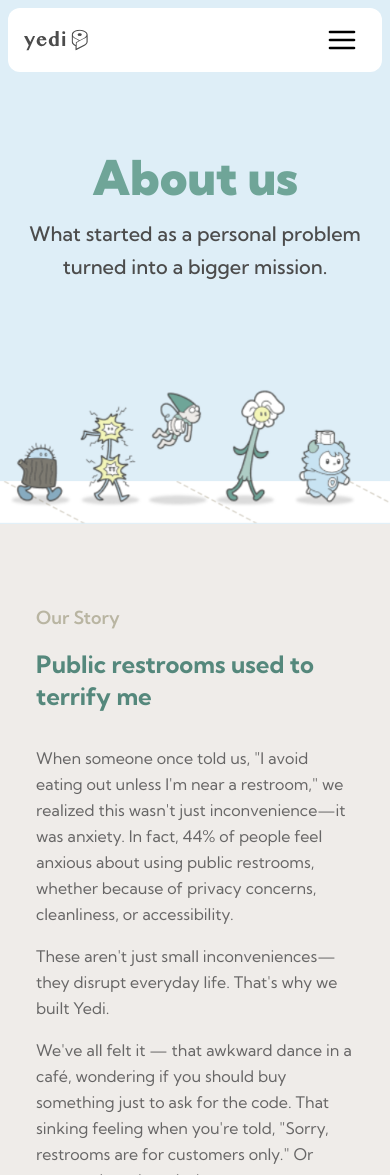
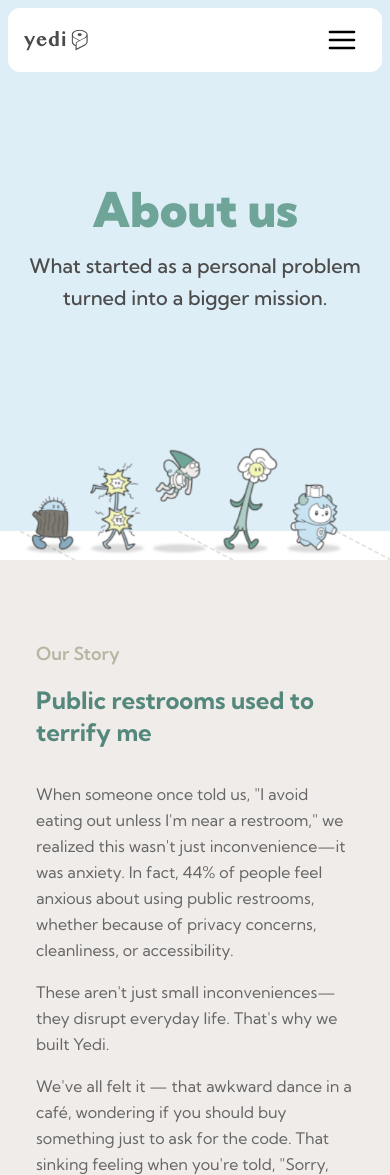
Before and after one commit to AbdulRehman938/yedi-frontend-latest, a React (Vite) app: page /about in a window 390 px wide. Shown: the top 1175 px of the page. Built offline with nearby package versions, Linux system fonts and the light colour scheme; the HTML template or start-up script is replaced by a standard one.

Commit message:
commit25

```diff
--- a/src/components/About/Hero.jsx
+++ b/src/components/About/Hero.jsx
@@ -13,13 +13,13 @@ const Hero = () => {
       </div>
 
       {/* Mobile View - Only visible on mobile */}
-      <div className='flex sm:hidden w-full h-[60vh] flex-col items-center justify-around px-4 py-8'>
-        <div className='w-full flex flex-col items-center justify-center text-center mb-8'>
+      <div className='flex sm:hidden w-full min-h-[80vh] flex-col items-center justify-center px-4 py-8 gap-8'>
+        <div className='w-full flex flex-col items-center justify-center text-center mt-[15vw]'>
           <h1 className='text-5xl font-black text-[#6fa598] mb-4'>About us</h1>
           <p className='text-[#4c4c4c] text-xl font-medium leading-relaxed'>What started as a personal problem turned into a bigger mission.</p>
         </div>
-        <div className='w-full flex justify-center'>
-          <img src="/About Hero Mobile.png" alt="Locations Hero" className='w-full h-full scale-[1.2] object-contain' />
+        <div className='w-full flex justify-center items-center min-h-[400px] mt-[-10vw]'>
+          <img src="/About Hero Mobile.png" alt="About Hero Mobile" className='w-full scale-[1.1] max-w-[400px] h-auto object-contain' />
         </div>
       </div>
     </div>
--- a/src/components/About/Mission.jsx
+++ b/src/components/About/Mission.jsx
@@ -30,9 +30,9 @@ const Mission = () => {
             </div>
 
             {/* Mobile View - Only visible on mobile */}
-            <div className='flex sm:hidden w-full h-[480vw] xs:h-[500vw] iphone-pro:h-[420vw] bg-[#efece9] relative flex-col items-center justify-start px-4 py-8 pt-20 gap-8 mt-[-16vw]'>
+            <div className='flex sm:hidden w-full h-[480vw] xs:h-[500vw] iphone-pro:h-[420vw] bg-[#efece9] relative flex-col items-center justify-start px-4 py-8 pt-20 gap-8 mt-[-50vw]'>
                 {/* Background Image - Behind mobile content */}
-                <img src="/About curved mobile.png" alt="curved-path" className='absolute inset-0 w-full h-full object-contain top-[100vw] xs:top-[180vw] iphone-pro:top-[150vw] iphone-pro:absolute z-0' />
+                <img src="/About curved mobile.png" alt="curved-path" className='absolute inset-0 w-full h-full object-contain top-[100vw] scale-[1.2] xs:top-[180vw] iphone-pro:top-[150vw] iphone-pro:absolute z-0' />
 
                 <div className='w-full text-center mb-4 relative z-10 px-5'>
                     <h2 className='text-lg font-semibold text-[#B9B5A2] mb-4 text-left'>Our Story</h2>
```
